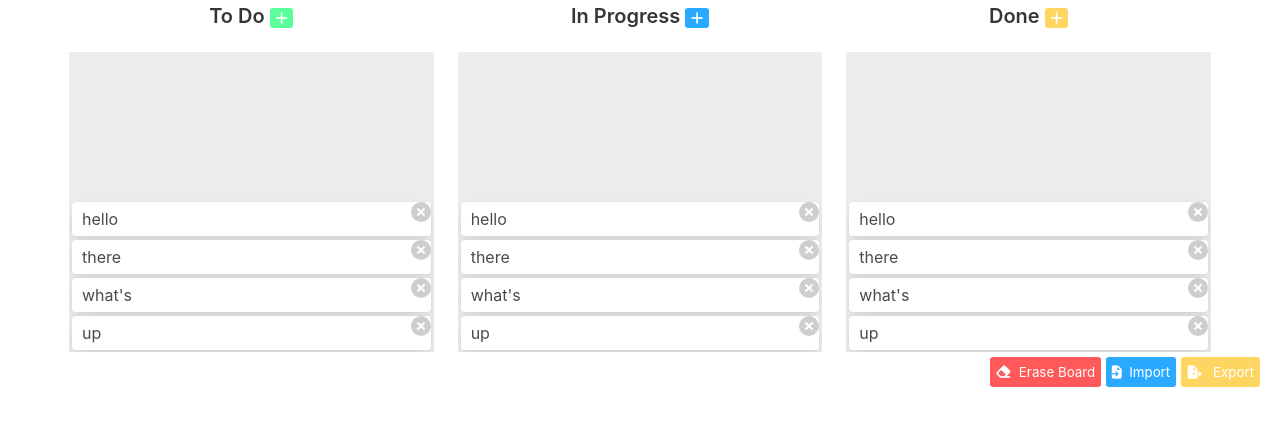
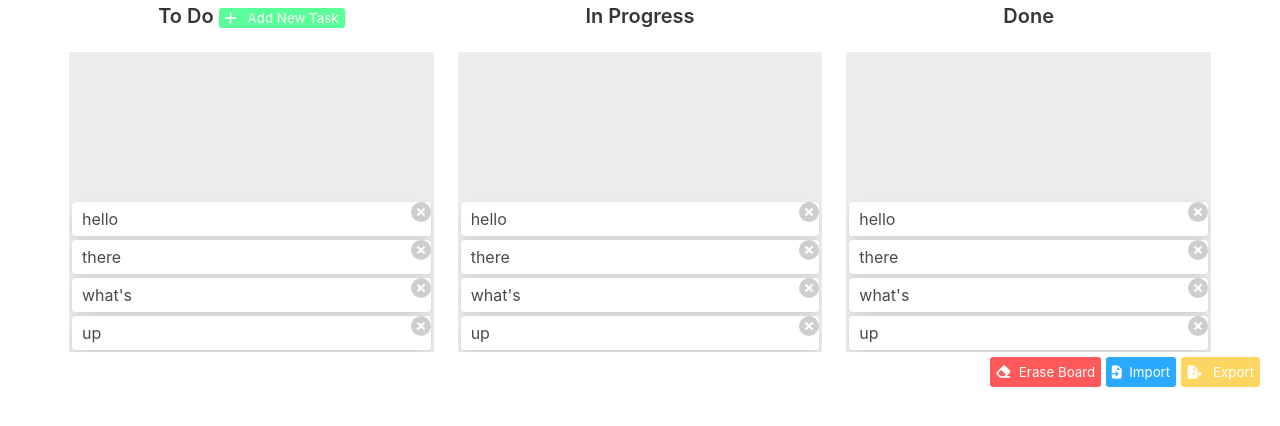
Before and after one commit to himanshurajora/VKanban, a browser extension: page index.html in a window 1280 px wide. Drawn offline with Linux system fonts and the light colour scheme.

Commit message:
Removed button from progress and done

```diff
--- a/index.html
+++ b/index.html
@@ -16,7 +16,7 @@
         <div class="columns is-mobile" style="padding: 5px;">
             <div class="column is-4">
                 <p class="title is-5  has-text-centered" id="head">To Do <span><button class="add green" id="todobtn"><span
-                                class="add-text"><i class="fa fa-plus" aria-hidden="true"></i></span></button>
+                                class="add-text"><i class="fa fa-plus" aria-hidden="true"></i></span> &nbsp; Add New Task</button>
                     </span>
                 </p>
 
@@ -25,8 +25,8 @@
                 </div>
             </div>
             <div class="column is-4">
-                <p class="title is-5  has-text-centered" id="head">In Progress <span><button class="add blue" id="processbtn"><span
-                                class="add-text"><i class="fa fa-plus" aria-hidden="true"></i></span></button>
+                <p class="title is-5  has-text-centered" id="head">In Progress <span>
+                    <!-- <button class="add blue" id="processbtn"><span class="add-text"><i class="fa fa-plus" aria-hidden="true"></i></span></button> -->
                     </span>
                 </p>
                 <div class="list" id="process">
@@ -34,8 +34,8 @@
                 </div>
             </div>
             <div class="column is-4">
-                <p class="title is-5 has-text-centered" id="head">Done <span><button class="add yellow"><span class="add-text"
-                                id="donebtn"><i class="fa fa-plus" aria-hidden="true"></i></span></button>
+                <p class="title is-5 has-text-centered" id="head">Done <span>
+                    <!-- <button class="add yellow"><span class="add-text" id="donebtn"><i class="fa fa-plus" aria-hidden="true"></i></span></button> -->
                     </span>
                 </p>
                 <div class="list" id="done">
```
